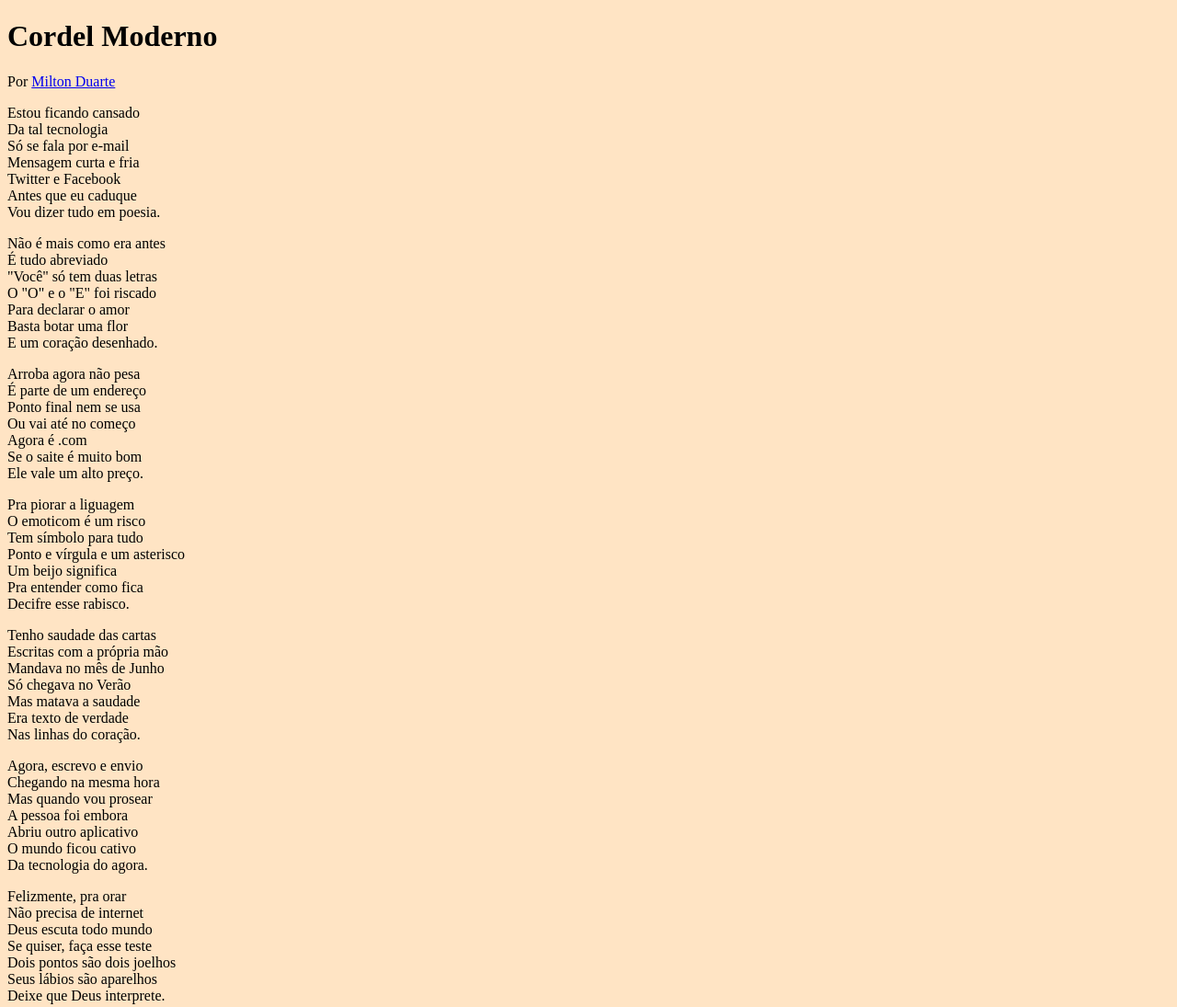
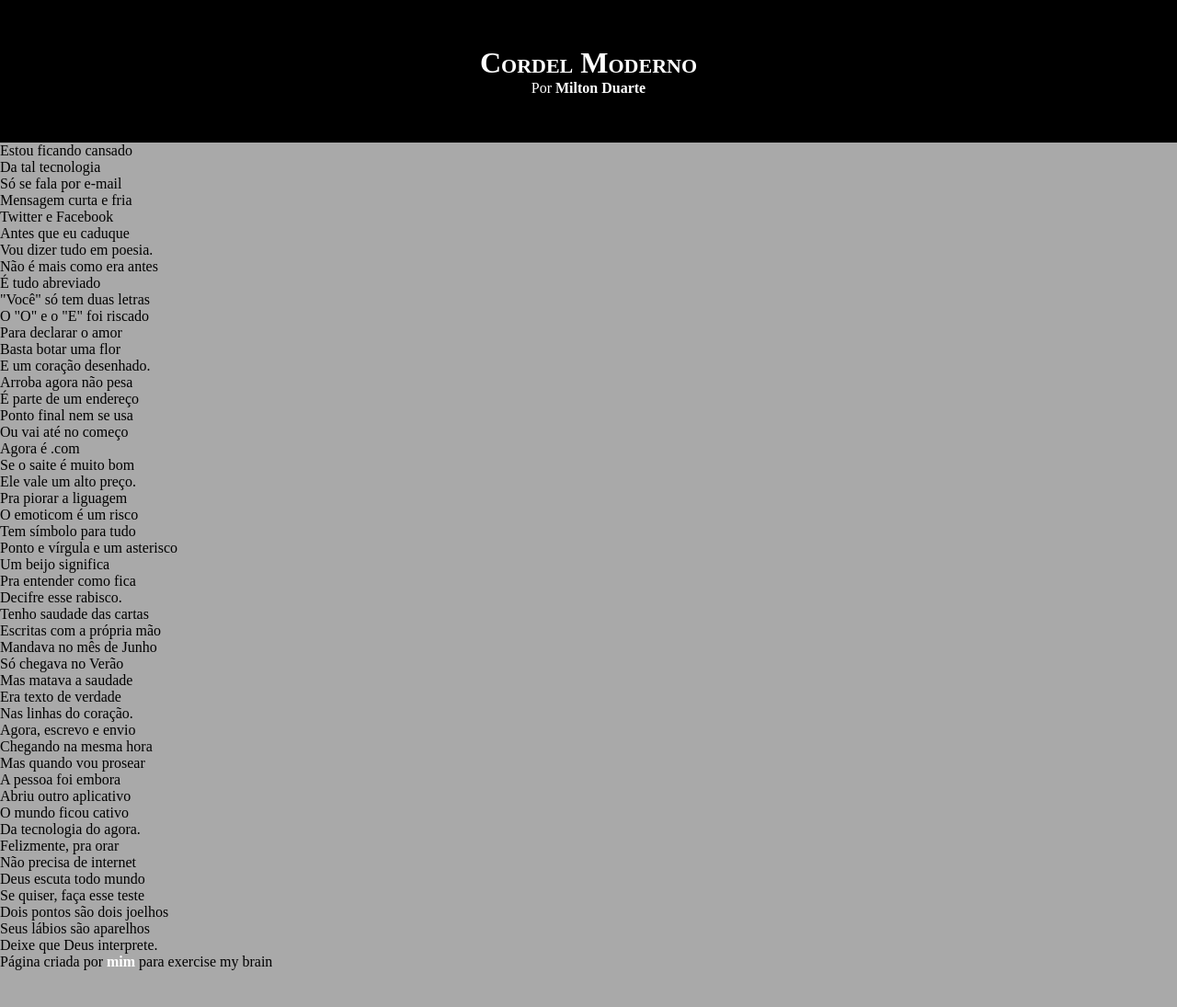
Before and after one commit to duartealbertina/html_css, a plain HTML site: page exerParalax/index.html in a window 1280 px wide. Shown: the top 1095 px of the page at 92% size. After the commit the page ends 1055 px from the top, so only its background shows below. Drawn offline with Linux system fonts and the light colour scheme.

Commit message:
defini css

```diff
--- a/exerParalax/index.html
+++ b/exerParalax/index.html
@@ -15,7 +15,7 @@
         Por <a href="https://www.recantodasletras.com.br/poesias/3186743" target="_blank">Milton Duarte</a>
         </p>
 </header>
-<section>
+<section class="normal">
     <p>
     Estou ficando cansado <br>
     Da tal tecnologia<br>
@@ -27,7 +27,7 @@
    </p>
 </section>
 
-<section>
+<section class="imagem">
     <p>
     Não é mais como era antes<br>
     É tudo abreviado<br>
@@ -39,7 +39,7 @@
     </p>
 </section>
 
-<section>
+<section class="normal">
     <p>
     Arroba agora não pesa<br>
     É parte de um endereço<br>
@@ -60,7 +60,7 @@
     </p>
 </section>
 
-<section>
+<section class="imagem">
     <p>
     Tenho saudade das cartas<br>
     Escritas com a própria mão<br>
@@ -72,7 +72,7 @@
     </p>
 </section>
 
-<section>
+<section class="normal">
     <p>
     Agora, escrevo e envio<br>
     Chegando na mesma hora<br>
--- a/exerParalax/paralax.css
+++ b/exerParalax/paralax.css
@@ -1,4 +1,38 @@
 @charset "UTF-8";
-body{
-    background-color: bisque;
+
+*{
+    margin: 0px;
+    padding: 0px;
 }
+
+html, body{
+    min-height: 100vh;
+    background-color: darkgray;
+}
+
+header{
+    background-color: black;
+    color: white;
+    text-align: center;
+}
+
+header > h1{
+    padding-top: 50px;
+    /*text-transform: uppercase; transforma td em maiscula*/
+    font-variant: small-caps;/*apenas as 1ª letras maiores*/
+}
+
+header > p{
+    padding-bottom: 50px; /*deixa simetrico o cabeçalho, pk ja tenho o 50px top tb*/
+}
+
+a{
+    color: white;
+    text-decoration: none;
+    font-weight: bolder;
+}
+
+a:hover{/*qdo passar o mouse por cima*/
+    text-decoration: underline;
+
+}
```
